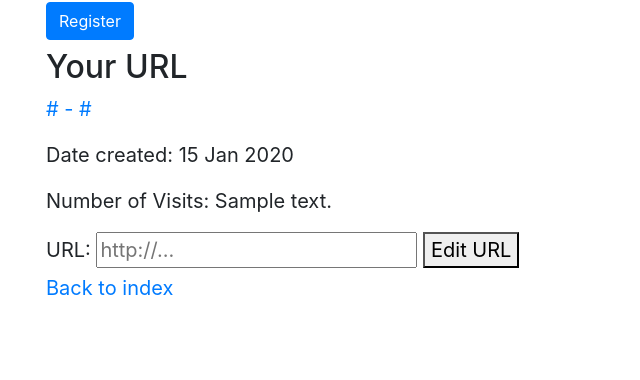
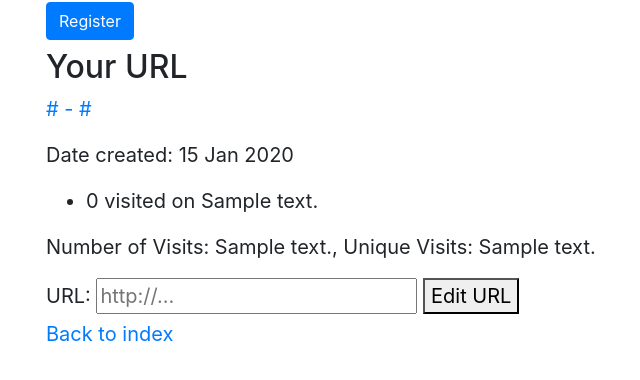
Before and after one commit to Renkinjutsu/tinyapp, a Node server app: template views/urls_show.ejs in a window 1280 px wide. Shown: the part 147-527 px from the top of the page, without its empty margins (4-644 px from the left). Run offline with Node 20, Linux system fonts and the light colour scheme; the template is opened without the code that fills it: most values are stand-ins (such as "Sample title", 1, 10 or a date in 2020); some libraries are stand-ins or nearby versions.

Commit message:
added visits and time stamps on visits page

```diff
--- a/express_server.js
+++ b/express_server.js
@@ -192,6 +192,7 @@ app.post('/register', (req, res) =>
       password: password
     };
     req.session.userId = uid
+    console.log(users);
     res.redirect('/urls');
   }
 });
@@ -281,8 +282,9 @@ app.get("/urls/:shortURL", (req, res) =>
       shortURL: short,
       longURL: long,
       date: date.toString(),
-      visits:  urlDatabase[short].visits
-
+      visits:  urlDatabase[short].visits,
+      uniqueVisits: Object.keys(urlDatabase[short].visits[1]).length,
+      visitObj: urlDatabase[short].visits[1]
     };
 
     // logging visits
@@ -317,21 +319,19 @@ app.post('/urls/:shortURL/delete', (req, res) =>
 app.get("/u/:shortURL", (req, res) =>
 {
   let userId = req.session.userId;
-  const short = req.params.shortURL
-  let urlDatabaseURL = urlDatabase[short].longURL
-  console.log(urlDatabase[short].visits)
-  console.log(urlDatabase[short].visits[1])
+  const short = req.params.shortURL;
+  let urlDatabaseURL = urlDatabase[short].longURL;
   if (!userId) {
     userId = `anon${countOne()}`
     urlDatabase[short].visits[0] += 1;
     addVisitor(userId, urlDatabase, short)
-    console.log(userId)
+    console.log('this anon ran')
     res.redirect(urlDatabaseURL)
   } else if (urlDatabase[short])
   {
   urlDatabase[short].visits[0] += 1; //increase visits
   addVisitor(userId, urlDatabase, short)
-  console.log('should increase', urlDatabase[short].visits);
+  console.log('this known ran');
   res.redirect(urlDatabaseURL)
   } else
   {
--- a/views/urls_show.ejs
+++ b/views/urls_show.ejs
@@ -14,7 +14,11 @@
     <h2> Your URL </h2>
     <p><a href=' /u/<%= shortURL %>'> <%= shortURL %> - <%= longURL %> </a></p>
     <p> Date created: <%= date %> </p>
-    <p> Number of Visits: <%= visits %> </p>
+    <% for (let key in visitObj) { %>
+    <ul>
+      <li> <%= key %> visited on <%= visitObj[key] %> </li>
+    </ul> <% }; %>
+    <p> Number of Visits: <%= visits[0] %>, Unique Visits: <%= uniqueVisits %>  </p>
     <form method='POST' action='/urls/<%= shortURL %>'>
       <label for='longURL'> URL: </label>
       <input type='text' id='longURL' name='newURL'  placeholder='http://...'>
```
